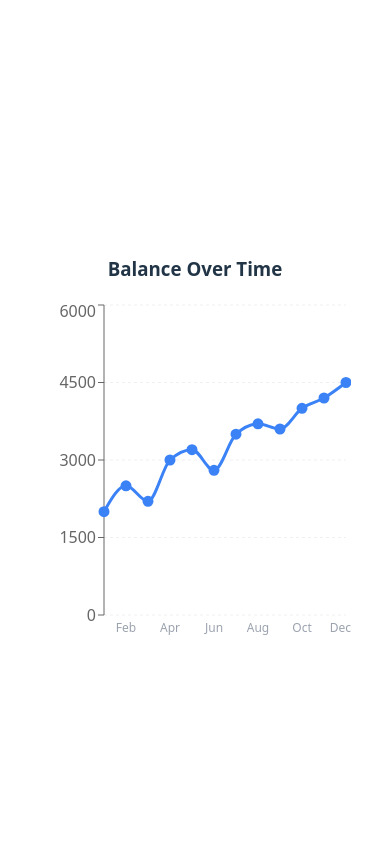
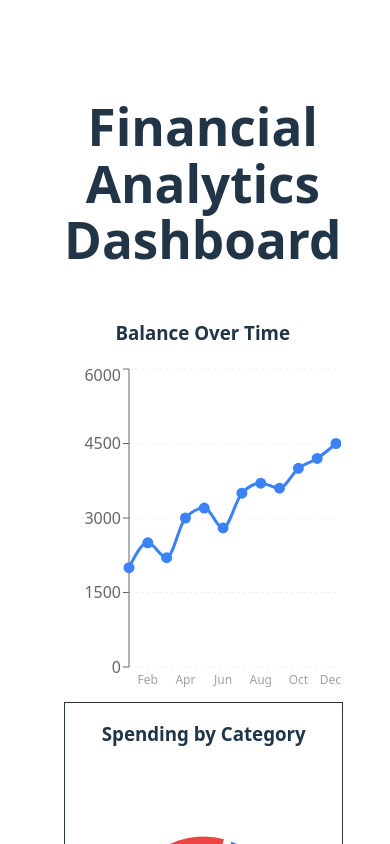
Before and after one commit to alef-garrido/bank-accnt-dashboard, a React (Vite) app: page / in a window 390 px wide. Shown: the top 844 px of the page. Built offline with nearby package versions, Linux system fonts and the light colour scheme.

Commit message:
refactor(dashboard): improve layout and styling for chart components
Reorganize grid layout to give BalanceChart full width for better horizontal space; adjust container heights and flex layout for proper responsiveness; refine spacing and padding

```diff
--- a/src/App.css
+++ b/src/App.css
@@ -1,5 +1,5 @@
 #root {
   margin: 0 auto;
-  padding: 2rem;
+  padding: 4rem;
   text-align: center;
 }
--- a/src/App.tsx
+++ b/src/App.tsx
@@ -1,14 +1,24 @@
 import './App.css'
 import { BalanceChart } from './components/BalanceChart'
+import { CategoryChart } from './components/CategoryChart'
 
 function App() {
-
   return (
-
-      <div className='w-[80vw] h-auto'>
-        <BalanceChart />
+    <div className='min-h-screen p-6 md:p-12'>
+      <div className='max-w-7xl mx-auto'>
+        <h1 className='text-3xl md:text-4xl font-bold text-gray-900 mb-8'>
+          Financial Analytics Dashboard
+        </h1>
+        <div>
+          <div className='h-[400px]'>
+            <BalanceChart />
+          </div>
+          <div className='h-[400px]'>
+            <CategoryChart />
+          </div>
+        </div>
       </div>
-
+    </div>
   )
 }
 
--- a/src/components/BalanceChart.tsx
+++ b/src/components/BalanceChart.tsx
@@ -23,8 +23,9 @@ export const BalanceChart = () => {
     'Balance',
   ];
   return (
-    <div className="bg-white p-6 rounded-xl shadow-sm h-[350px] w-full">
-      <h3 className="text-lg font-semibold text-gray-700 mb-4">Balance Over Time</h3>
+    <div className="shadow-sm h-full flex flex-col">
+      <h3 className="text-lg font-semibold text-gray-700 mb-4 flex-shrink-0">Balance Over Time</h3>
+      <div className="flex-grow px-8">
       <ResponsiveContainer width="100%" height="100%">
         <LineChart data={data}>
           <CartesianGrid strokeDasharray="3 3" vertical={false} stroke="#f0f0f0" />
@@ -49,6 +50,7 @@ export const BalanceChart = () => {
           />
         </LineChart>
       </ResponsiveContainer>
+      </div>
     </div>
   );
 };
--- a/src/components/CategoryChart.tsx
+++ b/src/components/CategoryChart.tsx
@@ -16,8 +16,8 @@ export const CategoryChart = () => {
     value === undefined ? '—' : currencyFormatter(value);
 
   return (
-    <div className="bg-white p-6 rounded-xl shadow-sm border border-gray-100 h-[350px] w-full">
-      <h3 className="text-lg font-semibold text-gray-700 mb-4">Spending by Category</h3>
+    <div className="bg-white p-6 rounded-xl shadow-sm border border-gray-100 h-full w-full flex flex-col">
+      <h3 className="text-lg font-semibold text-gray-700 mb-4 flex-shrink-0">Spending by Category</h3>
       <ResponsiveContainer width="100%" height="100%">
         <PieChart>
           <Pie
--- a/src/index.css
+++ b/src/index.css
@@ -3,6 +3,8 @@
 @tailwind utilities;
 
 :root {
+  width: 100%;
+  height: 100%;
   font-family: system-ui, Avenir, Helvetica, Arial, sans-serif;
   font-weight: 400;
 
```
